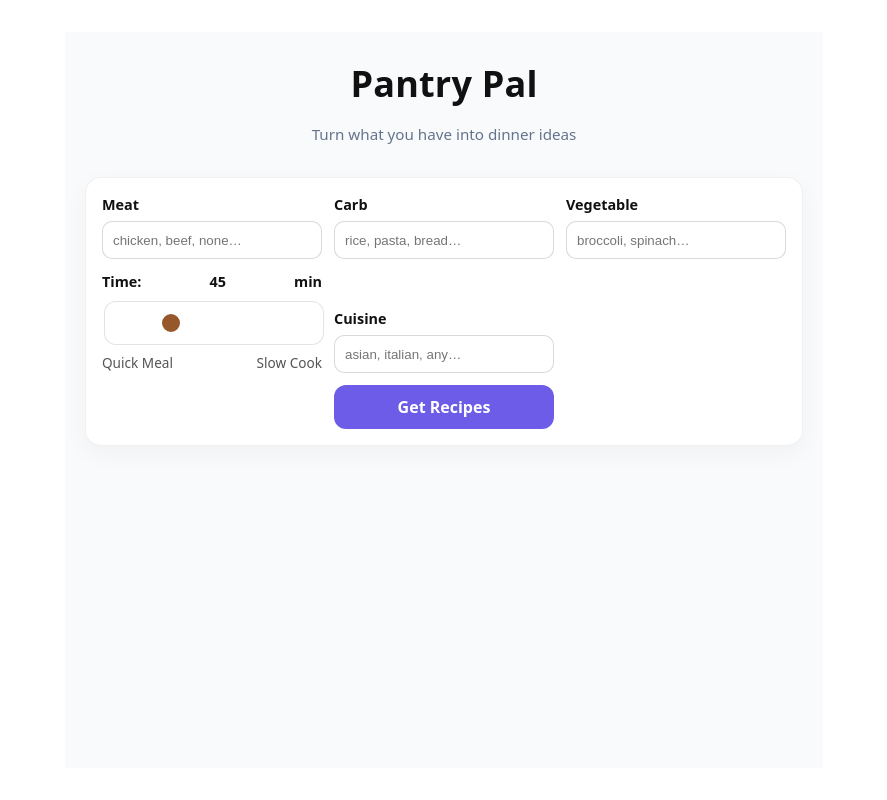
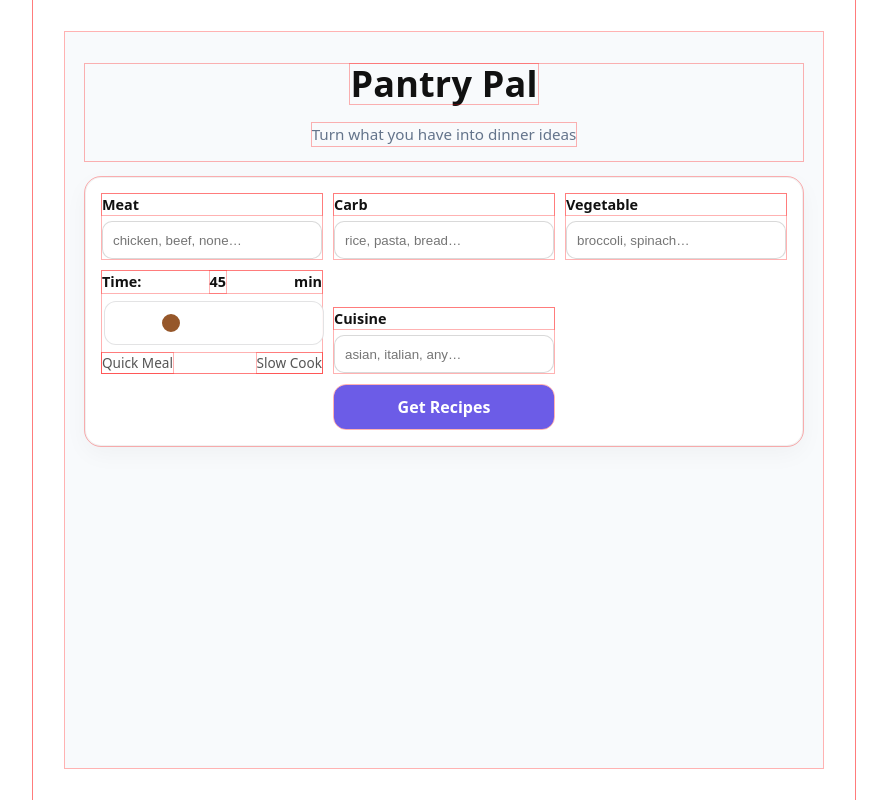
Before and after one commit to ayunani/pantry-pal-app, a React (Vite) app: page / in a window 1280 px wide. Shown: the whole page, without its empty margins (196-1083 px from the left). Built offline with nearby package versions, Linux system fonts and the light colour scheme.

Commit message:
adding outline colors so we can debug

```diff
--- a/src/App.css
+++ b/src/App.css
@@ -1,3 +1,7 @@
+/* DEBUG MODE — outlines all elements so we can find what's misaligned */
+* {
+  outline: 1px solid rgba(255, 0, 0, 0.3); /* light red overlay */
+}
 /* Hard reset + centering foundation */
 * { box-sizing: border-box; }
 html, body { height: 100%; }
```
